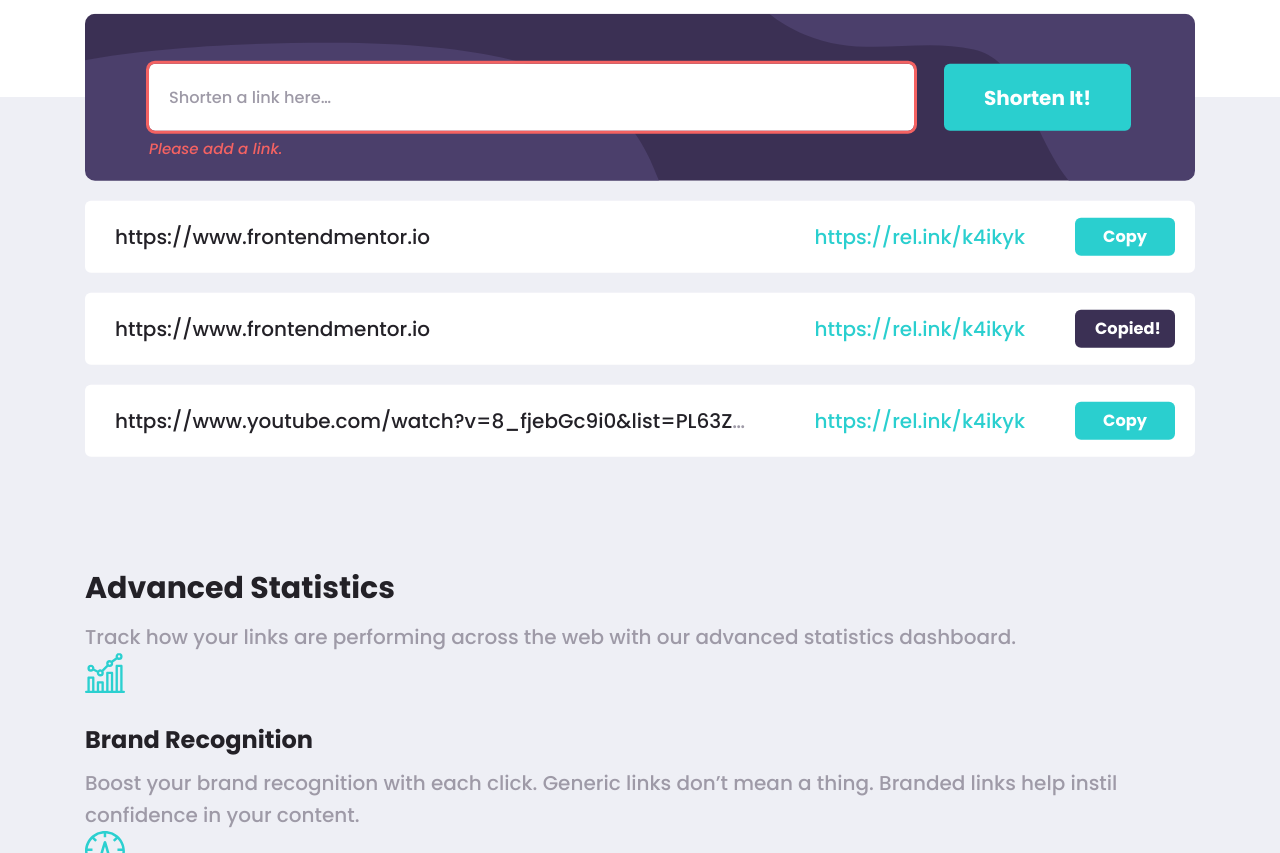
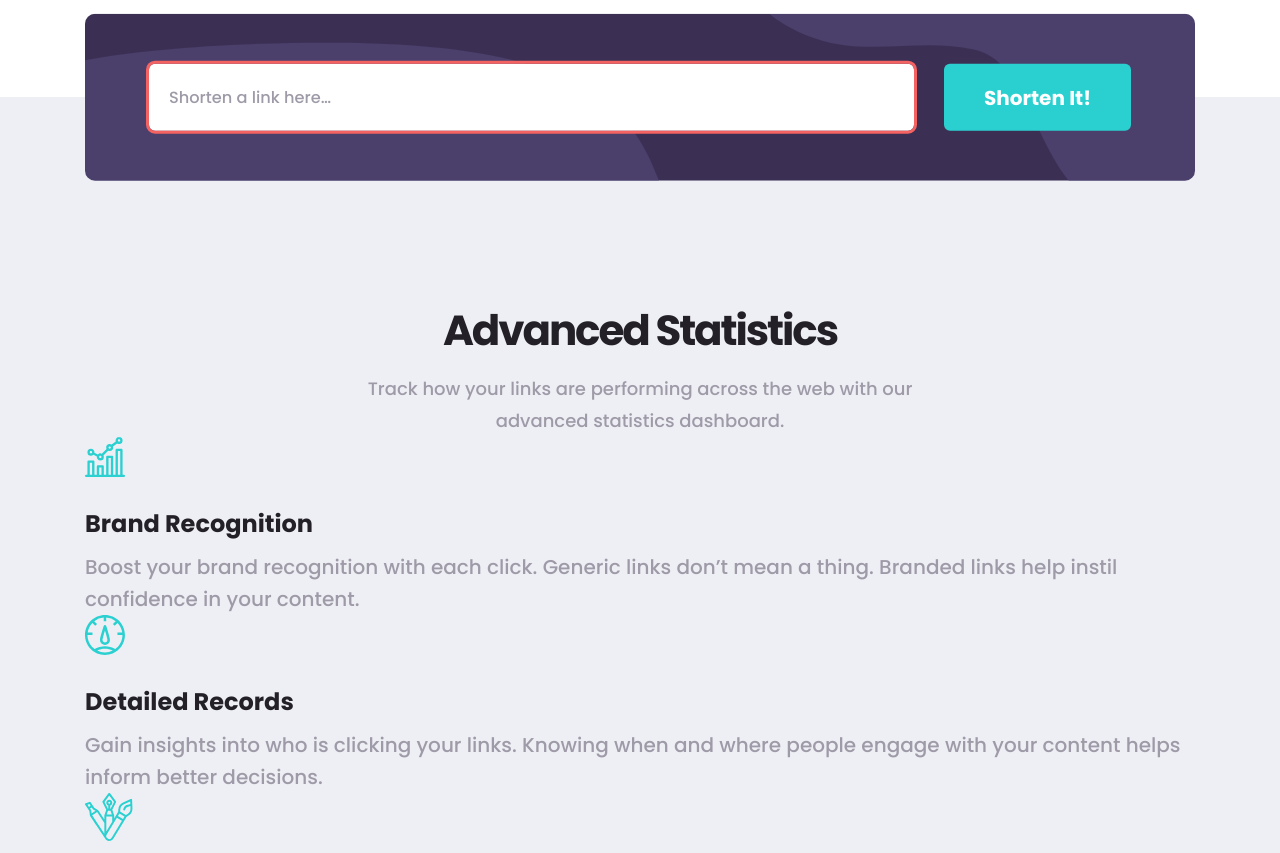
Before and after one commit to fbtot/url-shortening-api, a website: page index.html in a window 1280 px wide. Shown: the part 700-1553 px from the top of the page. Drawn offline with nearby package versions, Linux system fonts and the light colour scheme.

Commit message:
feat(css): features title styles

```diff
--- a/index.html
+++ b/index.html
@@ -66,11 +66,11 @@
             <form action="#" method="get" class="api__form">
               <label class="sr-only" for="apiInput">Shorten a link here…</label>
               <input id="apiInput" type="text" class="error api__input" placeholder="Shorten a link here…" />
-              <span class="api__error-message">Please add a link.</span>
+              <!-- <span class="api__error-message">Please add a link.</span> -->
               <button class="button-cyan button-rectangle api__button">Shorten It!</button>
             </form>
 
-            <ul class="api-links-container ">
+            <!-- <ul class="api-links-container ">
 
               <li class="box-link api__link">
                 <div class="api__link__url-container"><span class="api__link__url">https://www.frontendmentor.io</span></div>
@@ -90,7 +90,7 @@
                 <div class="api__link__button-container"><button class="api__link__button button-rectangle button--small button-cyan">Copy</button></div>
               </li>
 
-            </ul>
+            </ul> -->
             <!-- end api -->
           </div>
           <!-- end apicontainer -->
--- /dev/null
+++ b/scss/layout/_features.scss
@@ -0,0 +1,31 @@
+@use "../index.scss" as *;
+
+.features-container {
+  @include mq($desktop-width, down) {
+    text-align: center;
+  }
+}
+
+.features__title,
+.features__subtitle {
+  text-align: center;
+}
+
+.features__title {
+  margin-bottom: 0.4em;
+
+  @include mq($desktop-width, up) {
+    font-size: 2.1rem;
+    letter-spacing: -0.05em;
+  }
+}
+
+.features__subtitle {
+  max-width: 48ch;
+  margin: 0 auto;
+  font-size: var(--small-font-size);
+
+  @include mq($desktop-width, up) {
+    font-size: 0.9em;
+  }
+}
--- a/scss/main.scss
+++ b/scss/main.scss
@@ -10,5 +10,6 @@
 @use "./layout/containers.scss" as *;
 @use "./layout/header.scss" as *;
 @use "./layout/hero.scss" as *;
+@use "./layout/features.scss" as *;
 
 // @use "./themes/" as * ;
```
Also changed, not shown: css/main.css, css/mainDist.css, 2 other files.
